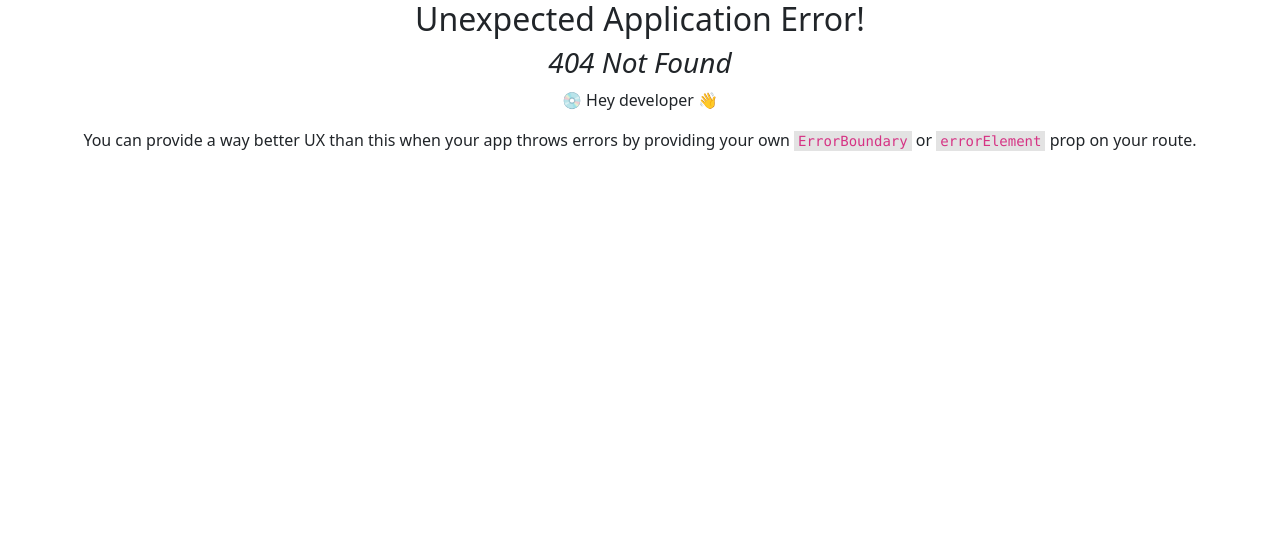
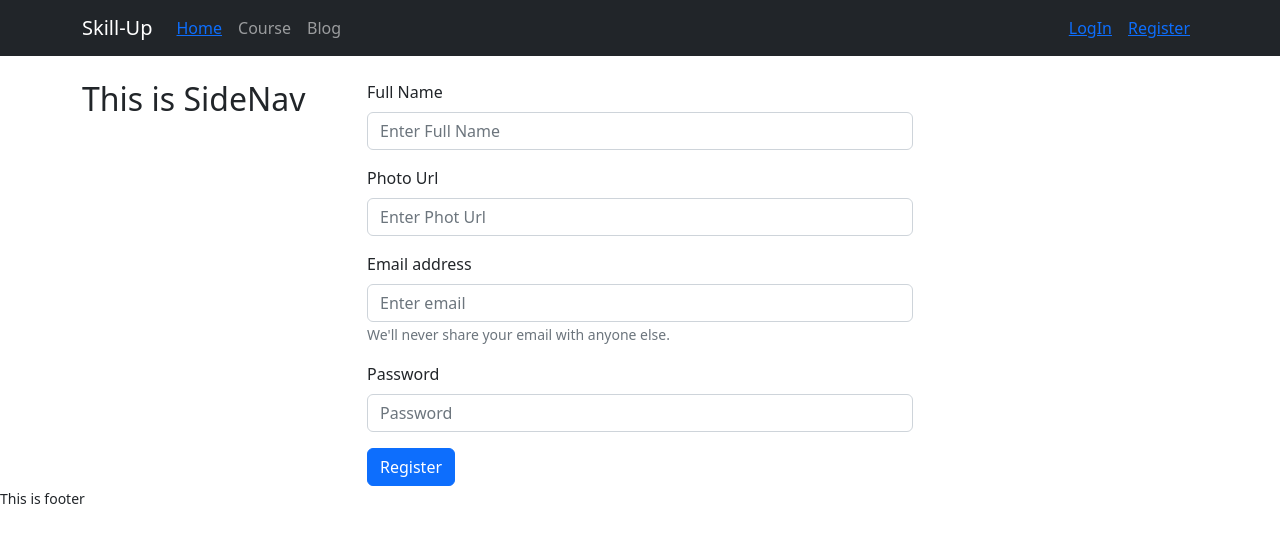
Before and after one commit to AhmedJobaer/skill-up-client, a React (Create React App) app: page /register in a window 1280 px wide. Before the commit this address had no page. Shown: the top 542 px of the page. Built offline with nearby package versions, Linux system fonts and the light colour scheme.

Commit message:
registration continued

```diff
--- a/src/App.js
+++ b/src/App.js
@@ -5,7 +5,7 @@ import { routes } from './Routes/Routes/Routes'
 
 function App() {
   return (
-    <div className="App">
+    <div className="">
       <RouterProvider router={routes}>
 
       </RouterProvider>
--- /dev/null
+++ b/src/Pages/Blog/Blog.js
@@ -0,0 +1,11 @@
+import React from 'react';
+
+const Blog = () => {
+    return (
+        <div>
+            <h2>This is blog</h2>
+        </div>
+    );
+};
+
+export default Blog;
--- /dev/null
+++ b/src/Pages/Courses/Courses.js
@@ -0,0 +1,11 @@
+import React from 'react';
+
+const Courses = () => {
+    return (
+        <div>
+            <h2>Courses.length{ }</h2>
+        </div>
+    );
+};
+
+export default Courses;
--- /dev/null
+++ b/src/Pages/Home/Home.js
@@ -0,0 +1,11 @@
+import React from 'react';
+
+const Home = () => {
+    return (
+        <div>
+            <h2>This is home</h2>
+        </div>
+    );
+};
+
+export default Home;
--- /dev/null
+++ b/src/Pages/Login/Login.js
@@ -0,0 +1,38 @@
+import React from 'react';
+import Button from 'react-bootstrap/Button';
+import Form from 'react-bootstrap/Form';
+
+
+const handelLogin = () => {
+
+}
+
+
+const Login = () => {
+    return (
+        <div>
+            <Form onSubmit={handelLogin}>
+                <Form.Group className="mb-3" controlId="formBasicEmail">
+                    <Form.Label>Email address</Form.Label>
+                    <Form.Control type="email" name='email' placeholder="Enter email" />
+                    <Form.Text className="text-muted">
+                        We'll never share your email with anyone else.
+                    </Form.Text>
+                </Form.Group>
+
+                <Form.Group className="mb-3" controlId="formBasicPassword">
+                    <Form.Label>Password</Form.Label>
+                    <Form.Control type="password" password="password" placeholder="Password" />
+                </Form.Group>
+                <Form.Group className="mb-3" controlId="formBasicCheckbox">
+                    <Form.Check type="checkbox" label="Check me out" />
+                </Form.Group>
+                <Button variant="primary" type="submit">
+                    Login
+                </Button>
+            </Form>
+        </div>
+    );
+};
+
+export default Login;
--- /dev/null
+++ b/src/Pages/Register/Register.js
@@ -0,0 +1,50 @@
+import React from 'react';
+import Button from 'react-bootstrap/Button';
+import Form from 'react-bootstrap/Form';
+
+
+const handelRegister = (event) => {
+    event.preventDefault();
+    const name = event.target.name.value;
+    const email = event.target.email.value;
+    const url = event.target.url.value;
+    const password = event.target.password.value;
+    console.log(name, email, url, password);
+}
+
+const Register = () => {
+    return (
+        <div>
+            <Form onSubmit={handelRegister}>
+
+                <Form.Group className="mb-3" controlId="formBasicEmail">
+                    <Form.Label>Full Name</Form.Label>
+                    <Form.Control type="text" name="name" placeholder="Enter Full Name" required />
+                </Form.Group>
+                <Form.Group className="mb-3" controlId="formBasicEmail">
+                    <Form.Label>Photo Url</Form.Label>
+                    <Form.Control type="url" name="url" placeholder="Enter Phot Url" required />
+                </Form.Group>
+
+                <Form.Group className="mb-3" controlId="formBasicEmail">
+                    <Form.Label>Email address</Form.Label>
+                    <Form.Control type="email" name="email" placeholder="Enter email" required />
+                    <Form.Text className="text-muted">
+                        We'll never share your email with anyone else.
+                    </Form.Text>
+                </Form.Group>
+
+                <Form.Group className="mb-3" controlId="formBasicPassword">
+                    <Form.Label>Password</Form.Label>
+                    <Form.Control type="password" name="password" placeholder="Password" required />
+                </Form.Group>
+
+                <Button variant="primary" type="submit">
+                    Register
+                </Button>
+            </Form>
+        </div>
+    );
+};
+
+export default Register;
--- a/src/Pages/Shared/Footer/Footer.js
+++ b/src/Pages/Shared/Footer/Footer.js
@@ -3,7 +3,7 @@ import React from 'react';
 const Footer = () => {
     return (
         <div>
-            <h2>This is footer</h2>
+            <small>This is footer</small>
         </div>
     );
 };
--- a/src/Pages/Shared/Header/Header.js
+++ b/src/Pages/Shared/Header/Header.js
@@ -1,9 +1,36 @@
 import React from 'react';
+import Container from 'react-bootstrap/Container';
+import Nav from 'react-bootstrap/Nav';
+import Navbar from 'react-bootstrap/Navbar';
+import { Link } from 'react-router-dom';
+
 
 const Header = () => {
     return (
         <div>
-            <h2>This is header</h2>
+            <Navbar collapseOnSelect className='mb-4' expand="lg" bg="dark" variant="dark">
+                <Container>
+                    <Navbar.Brand href="#home">Skill-Up</Navbar.Brand>
+                    <Navbar.Toggle aria-controls="responsive-navbar-nav" />
+                    <Navbar.Collapse id="responsive-navbar-nav">
+                        <Nav className="me-auto">
+                            <Nav.Link ><Link to='/home'>Home</Link></Nav.Link>
+                            <Nav.Link href="#pricing">Course</Nav.Link>
+                            <Nav.Link href="#pricing">Blog</Nav.Link>
+
+                        </Nav>
+                        <Nav>
+                            <Nav.Link ><Link to='/login'>LogIn</Link></Nav.Link>
+                            <Nav.Link >
+                                <Link to='/register'>Register</Link>
+                            </Nav.Link>
+                        </Nav>
+                        <div className='d-lg-none'>
+
+                        </div>
+                    </Navbar.Collapse>
+                </Container>
+            </Navbar>
         </div>
     );
 };
--- a/src/Routes/Routes/Layout/Main.js
+++ b/src/Routes/Routes/Layout/Main.js
@@ -12,10 +12,10 @@ const Main = () => {
             <Header></Header>
             <Container>
                 <Row>
-                    <Col>
+                    <Col lg='3'>
                         <SideNav></SideNav>
                     </Col>
-                    <Col>
+                    <Col lg='6'>
                         <Outlet></Outlet>
                     </Col>
                 </Row>
```
Also changed, not shown: src/Routes/Routes/Routes.js (+28 -1 lines).
